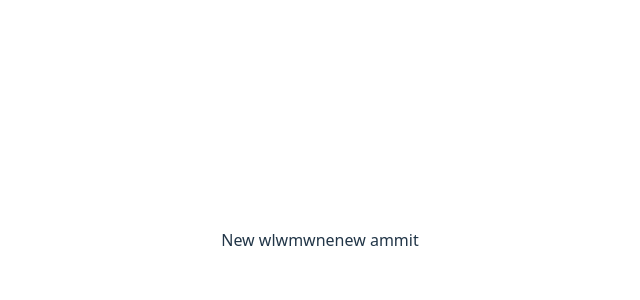
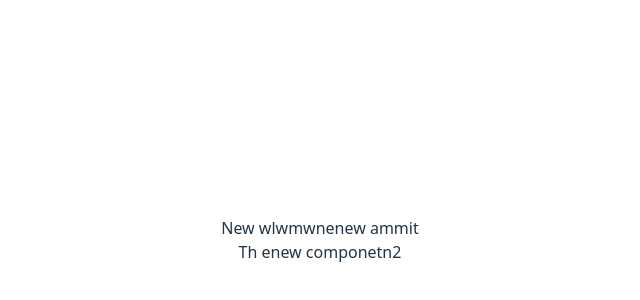
Before and after one commit to HitenArminder/CheckMate, a React app in the folder frontend/: page / in a window 1280 px wide. Shown: the part 160-460 px from the top of the page, without its empty margins (320-960 px from the left). Built offline with nearby package versions, Linux system fonts and the light colour scheme; the HTML template or start-up script is replaced by a standard one.

Commit message:
updated app

```diff
--- a/frontend/src/App.jsx
+++ b/frontend/src/App.jsx
@@ -11,6 +11,9 @@ function App() {
       <>
         <span>New wlwmwne</span>
         <span>new ammit</span>
+        <div>
+          Th enew componetn2
+        </div>
       </>
   )
 }
```
